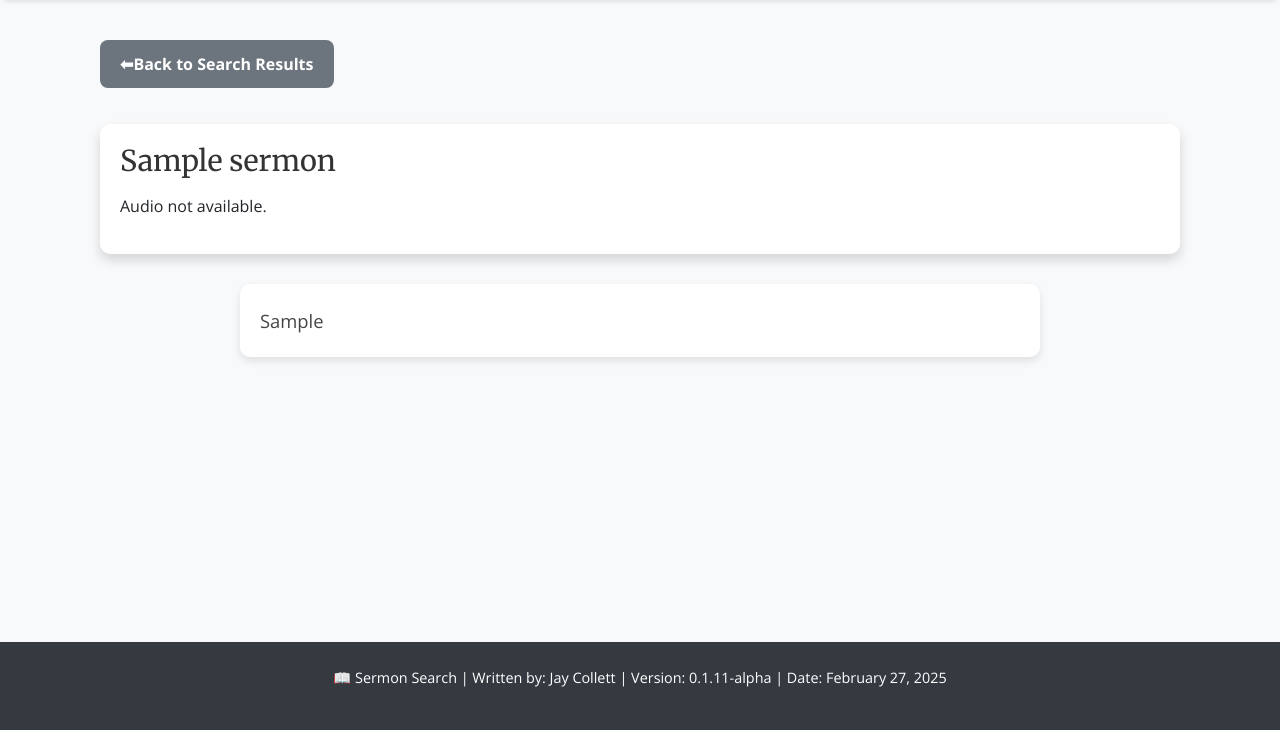
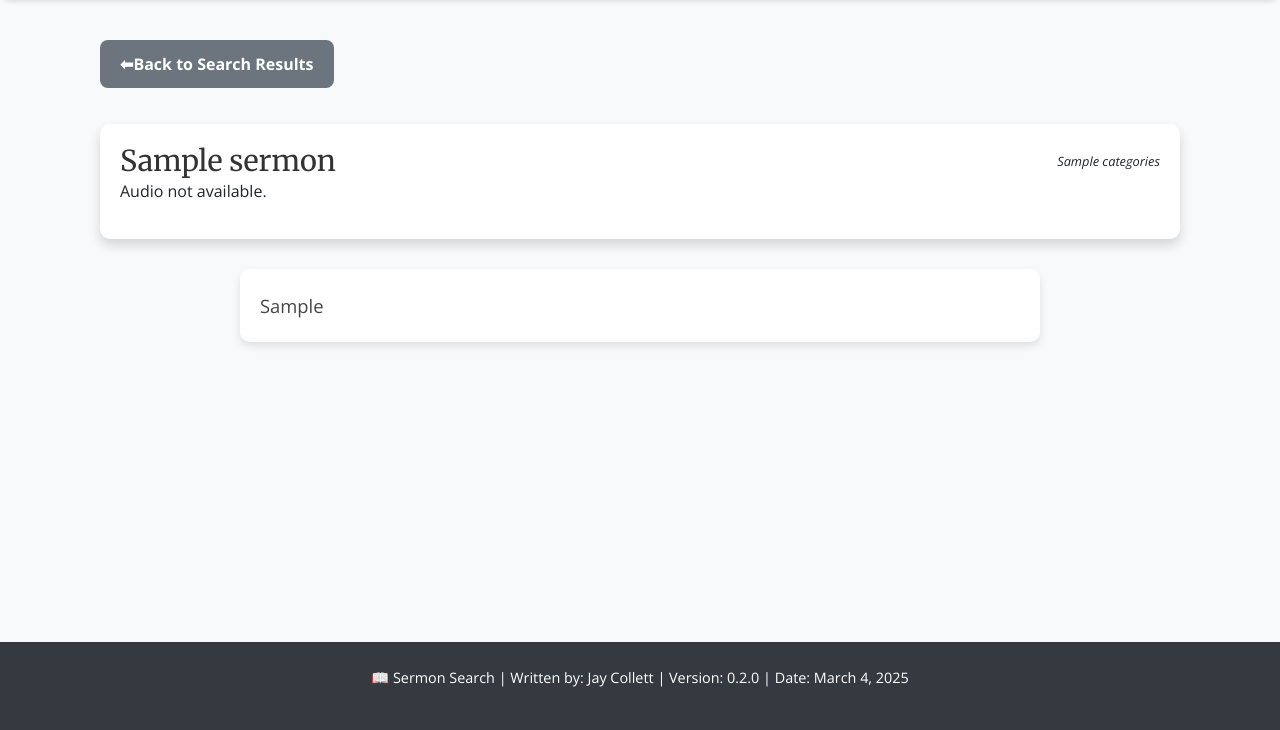
Before and after one commit to jaycollett/TCFSermonSearcher, a Flask app: template templates/sermon.html in a window 1280 px wide. Shown: the part 70-800 px from the top of the page. Run offline with Flask 3, Linux system fonts and the light colour scheme; the template is opened without the code that fills it: most values are stand-ins (such as "Sample title", 1, 10 or a date in 2020); parts of the project's set-up code (start-up, migrations or seed data) failed here and were passed over.

Commit message:
Updates sermon page

```diff
--- a/templates/layout.html
+++ b/templates/layout.html
@@ -104,7 +104,7 @@
     </div>
 
     <footer class="footer">
-        <p>{{ _("📖 Sermon Search | Written by: Jay Collett | Version: 0.1.11-alpha | Date: February 27, 2025") }}</p>
+        <p>{{ _("📖 Sermon Search | Written by: Jay Collett | Version: 0.2.0 | Date: March 4, 2025") }}</p>
     </footer>
 
     <script src="https://cdn.jsdelivr.net/npm/bootstrap@5.3.0/dist/js/bootstrap.bundle.min.js"></script>
--- a/templates/sermon.html
+++ b/templates/sermon.html
@@ -80,7 +80,12 @@
 </div>
 
 <div class="sticky-audio">
-    <h3>{{ sermon['sermon_title'] }}</h3>
+    <div class="d-flex justify-content-between align-items-center">
+        <h3 class="mb-0">{{ sermon['sermon_title'] }}</h3>
+        {% if sermon['categories'] %}
+        <span style="font-style: italic; font-size: 0.8rem;">{{ sermon['categories'] }}</span>
+        {% endif %}
+    </div>
     {% if sermon['audiofilename'] %}
     <audio controls style="width: 100%;">
         <source src="{{ url_for('audiofiles', filename=sermon['audiofilename']) }}" type="audio/mpeg">
@@ -91,6 +96,7 @@
     {% endif %}
 </div>
 
+
 <div class="sermon-text mt-4">
     {{ formatted_transcript | safe }}
 </div>
```
Also changed, not shown: translations/es/LC_MESSAGES/messages.po, 1 other file.
